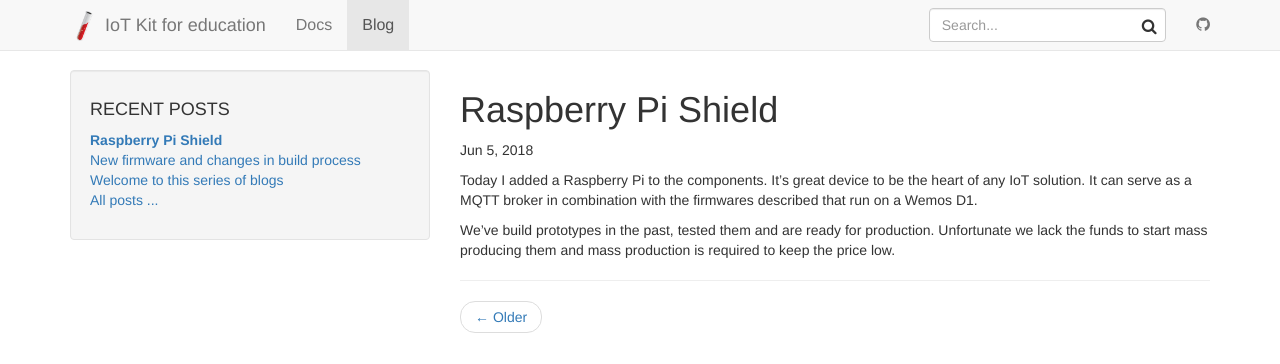
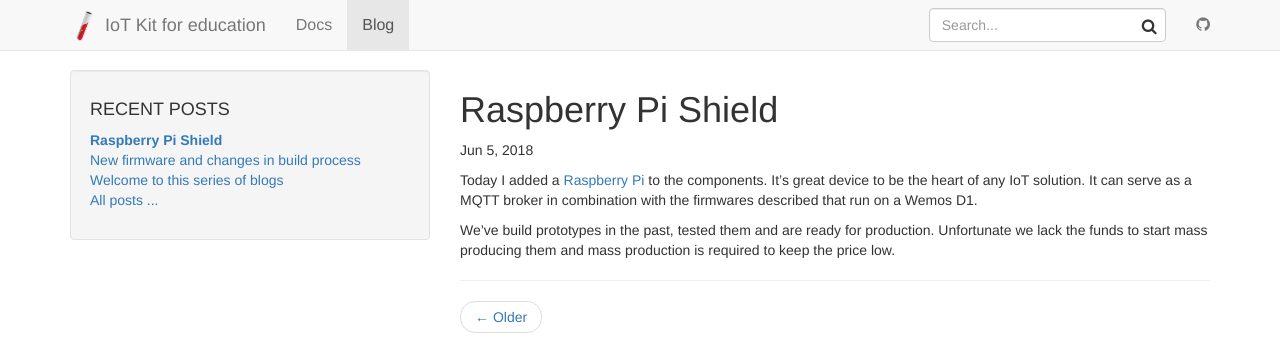
Before and after one commit to mverleun/IoT-Web, a Jekyll site: the page built from _posts/2018-06-05-rpi-shield.md, in a window 1280 px wide and 900 px high. Shown: the top 364 px of the window. Built offline with Jekyll 4.4.1, drawn with Linux system fonts in a browser that asks for light colours; nearby versions of some CDN libraries; some of the changed lines change nothing that is shown.

Commit message:
Added blog

```diff
--- a/_posts/2018-06-05-rpi-shield.md
+++ b/_posts/2018-06-05-rpi-shield.md
@@ -4,7 +4,7 @@ title:  "Raspberry Pi Shield"
 date:   2018-06-05 21:42:32 +0200
 categories: iotkit update
 ---
-Today I added a Raspberry Pi to the components. It's great device to be the heart of any IoT solution. It can serve as a MQTT broker in combination with the firmwares described that run on a Wemos D1.
+Today I added a [Raspberry Pi](/docs/raspberry-pi/) to the components. It's great device to be the heart of any IoT solution. It can serve as a MQTT broker in combination with the firmwares described that run on a Wemos D1.
 
 We've build prototypes in the past, tested them and are ready for production.
 Unfortunate we lack the funds to start mass producing them and mass production is required to keep the price low.
```
